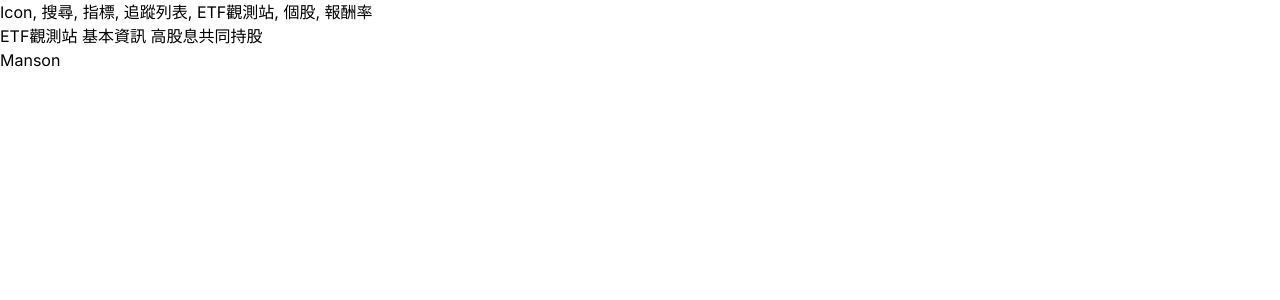
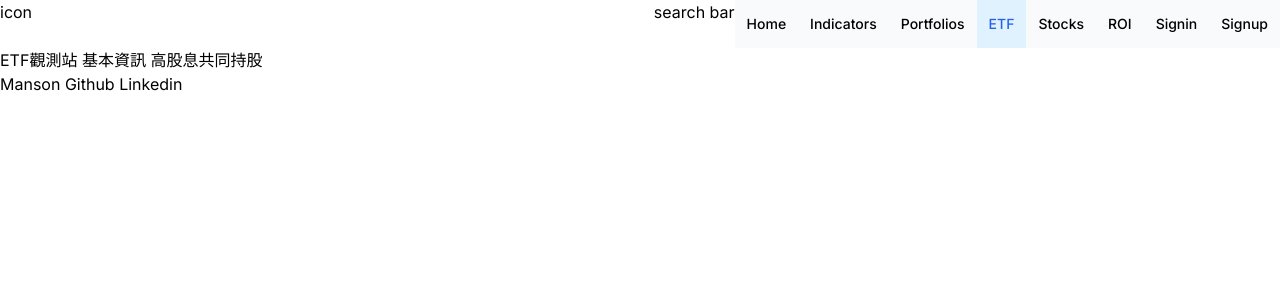
Before and after one commit to 70928manson/NextJS-stock-dashboard, a Next.js app: page /ETF in a window 1280 px wide. Shown: the top 300 px of the page. Built offline with nearby package versions, Linux system fonts and the light colour scheme.

Commit message:
feat: implement Footer component - 新增Footer元件

```diff
--- a/app/layout.tsx
+++ b/app/layout.tsx
@@ -1,8 +1,8 @@
 import type { Metadata } from "next";
 import { Inter } from "next/font/google";
 import "./globals.css";
-import Navbar from "./components/Navbar";
-import Footer from "./components/Footer";
+import Navbar from "../components/Navbar";
+import Footer from "../components/Footer";
 
 const inter = Inter({ subsets: ["latin"] });
 
--- /dev/null
+++ b/components/Footer.tsx
@@ -0,0 +1,11 @@
+import React from 'react';
+
+export default function Footer() {
+  return (
+    <div>
+      Manson
+      Github
+      Linkedin
+    </div>
+  );
+}
```
